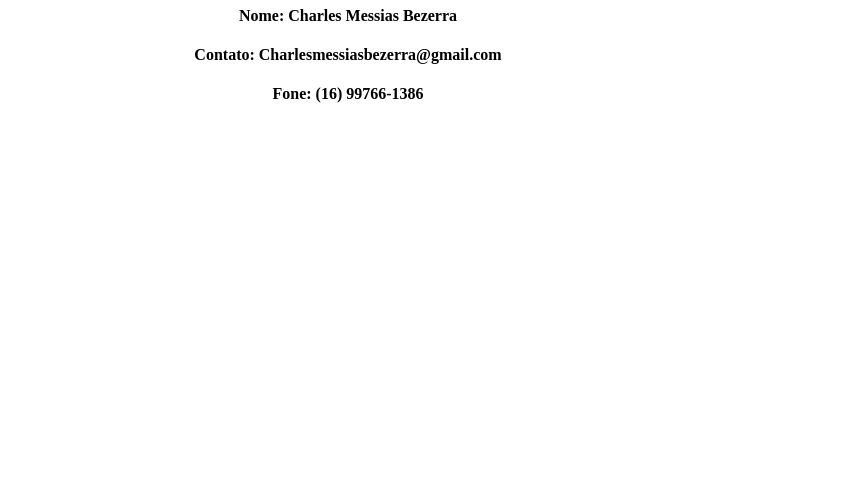
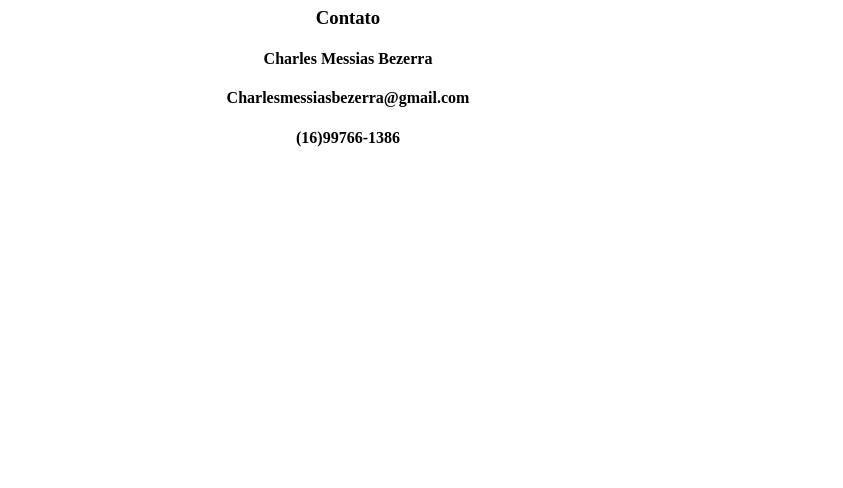
Before and after one commit to CharlesMessiasBezerra/hawksoftwares.github.io, a plain HTML site: page index.html in a window 1280 px wide. Shown: the part 312-800 px from the top of the page, without its empty margins (292-1135 px from the left). Drawn offline with Linux system fonts and the light colour scheme; files whose address does not match are found by name.

Commit message:
ajuste
ajuste

```diff
--- a/index.html
+++ b/index.html
@@ -40,9 +40,10 @@
                         <img src="./img//Hawk.png" />
 
                         <h1> Estamos em Construção </h1>
-                        <h4> Nome: Charles Messias Bezerra </h4>
-                        <h4> Contato: Charlesmessiasbezerra@gmail.com</h4>
-                        <h4> Fone: (16) 99766-1386</h4>
+                        <h3> Contato </h3>
+                        <h4> Charles Messias Bezerra </h4>
+                        <h4> Charlesmessiasbezerra@gmail.com</h4>
+                        <h4> (16)99766-1386</h4>
 
              </div>
 
```
